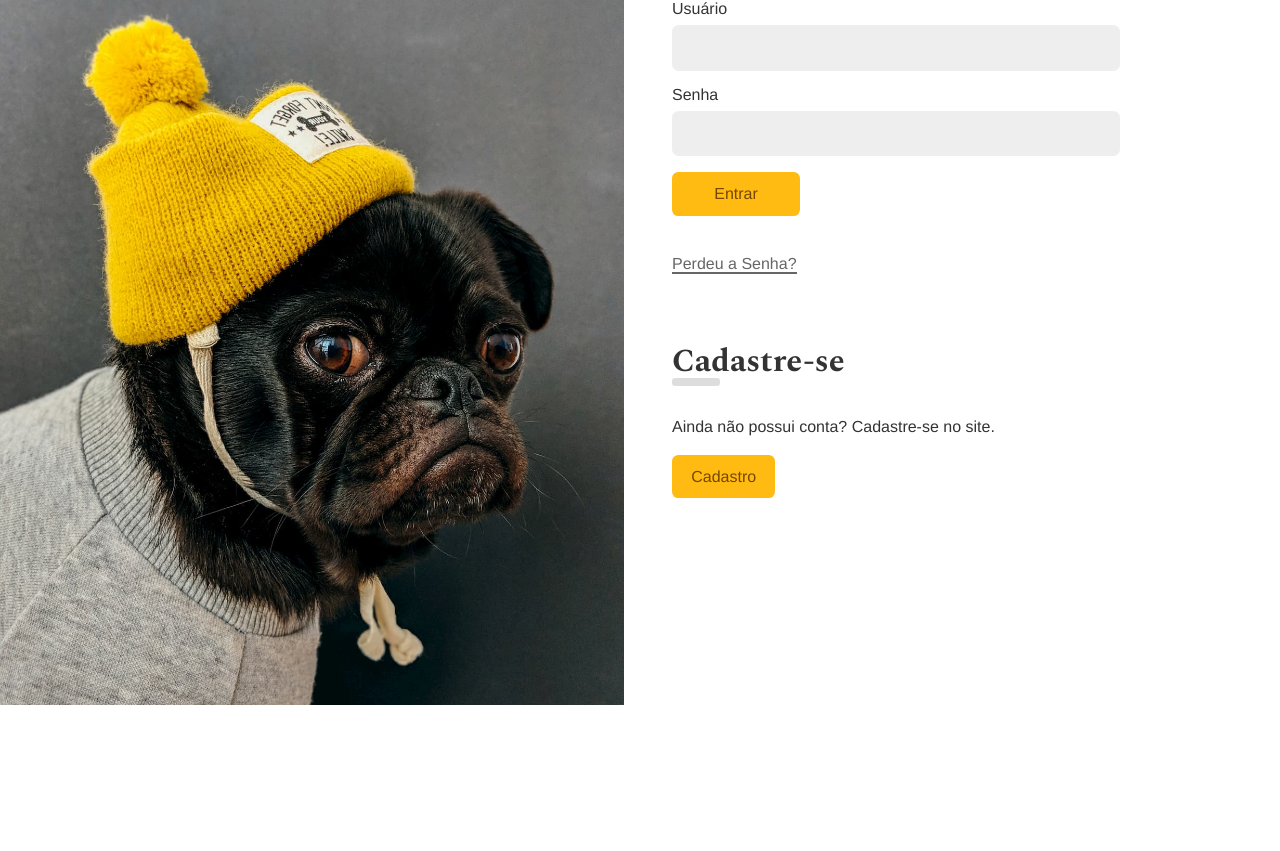
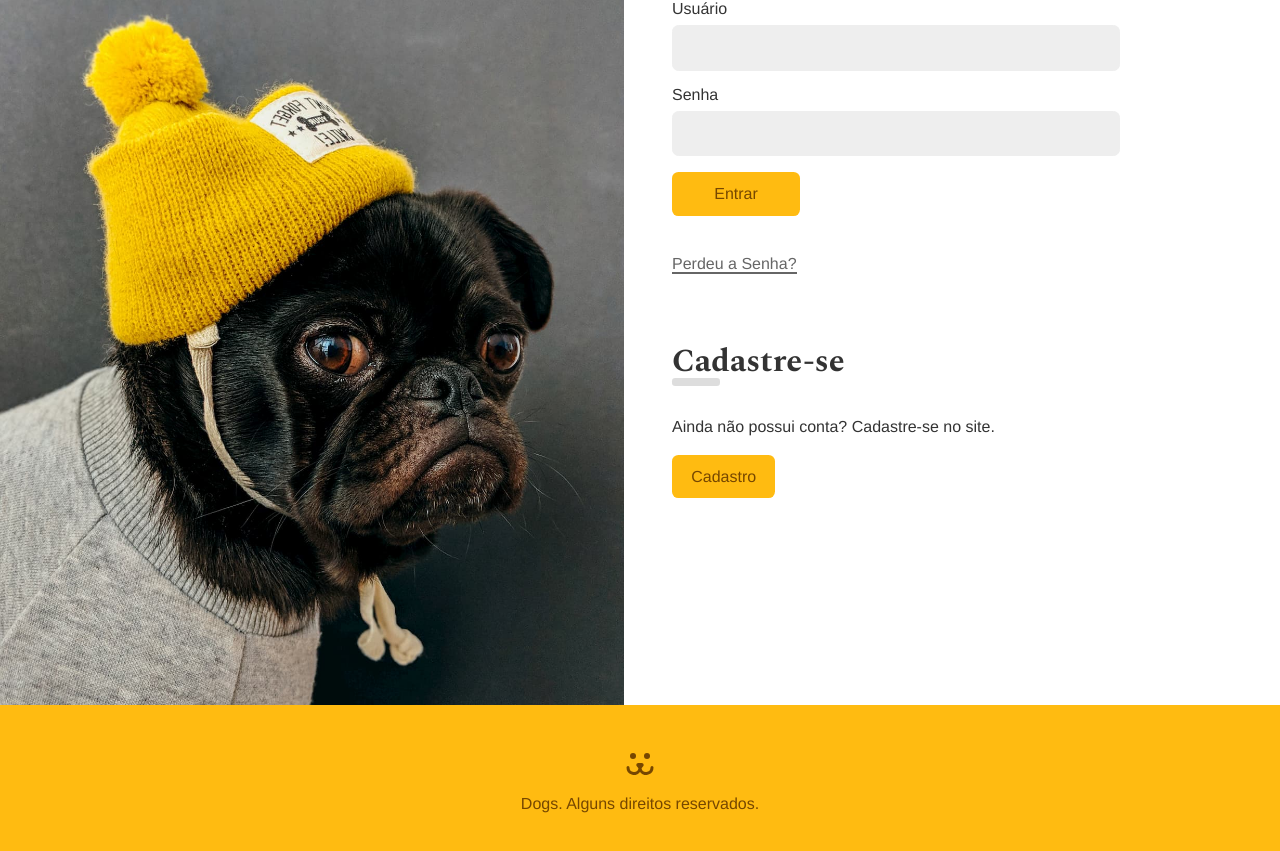
Before and after one commit to GonayTwo/dogs, a React (Create React App) app: page /login in a window 1280 px wide. Shown: the part 159-1010 px from the top of the page. Before the commit the page ends 864 px from the top, so only its background shows below. Built offline with nearby package versions, Linux system fonts and the light colour scheme.

Commit message:
Criação do Footer

```diff
--- a/src/App.css
+++ b/src/App.css
@@ -81,3 +81,13 @@
   }
 
 }
+
+.App{
+  display: flex;
+  flex-direction: column;
+  min-height: calc(100vh + 10rem);
+}
+
+.AppBody{
+  flex: 1;
+}
--- a/src/App.js
+++ b/src/App.js
@@ -16,6 +16,7 @@
       <BrowserRouter>
         <UserStorage>
           <Header />
+          <main className='AppBody'>
             <Routes>
               <Route path='/' element={<Home />} />
               <Route path='login/*' element={<Login />} />
@@ -31,6 +32,7 @@
               <Route path='perfil/:user' element={<UserProfile />} />
               <Route path='*' element={<NotFound />} />
             </Routes>
+          </main>
           <Footer />
         </UserStorage>
       </BrowserRouter>
--- a/src/Components/Footer.jsx
+++ b/src/Components/Footer.jsx
@@ -1,8 +1,13 @@
 import React from 'react';
 import styles from './Footer.module.css';
-
+import { ReactComponent as Dogs } from '../Assets/dogs-footer.svg';
 const Footer = () => {
-  return <div className={styles.footer}></div>;
+  return (
+    <div className={styles.footer}>
+      <Dogs />
+      <p>Dogs. Alguns direitos reservados.</p>
+    </div>
+  );
 };
 
 export default Footer;
--- a/src/Components/Footer.module.css
+++ b/src/Components/Footer.module.css
@@ -0,0 +1,11 @@
+.footer{
+  background-color: #fb1;
+  padding: 3rem 1rem 0 1rem;
+  height: 10rem;
+  text-align: center;
+  color: #764701;
+}
+
+.footer p{
+  margin-top: 1rem;
+}
```
Lines whose indentation alone changed are shown as unchanged.
